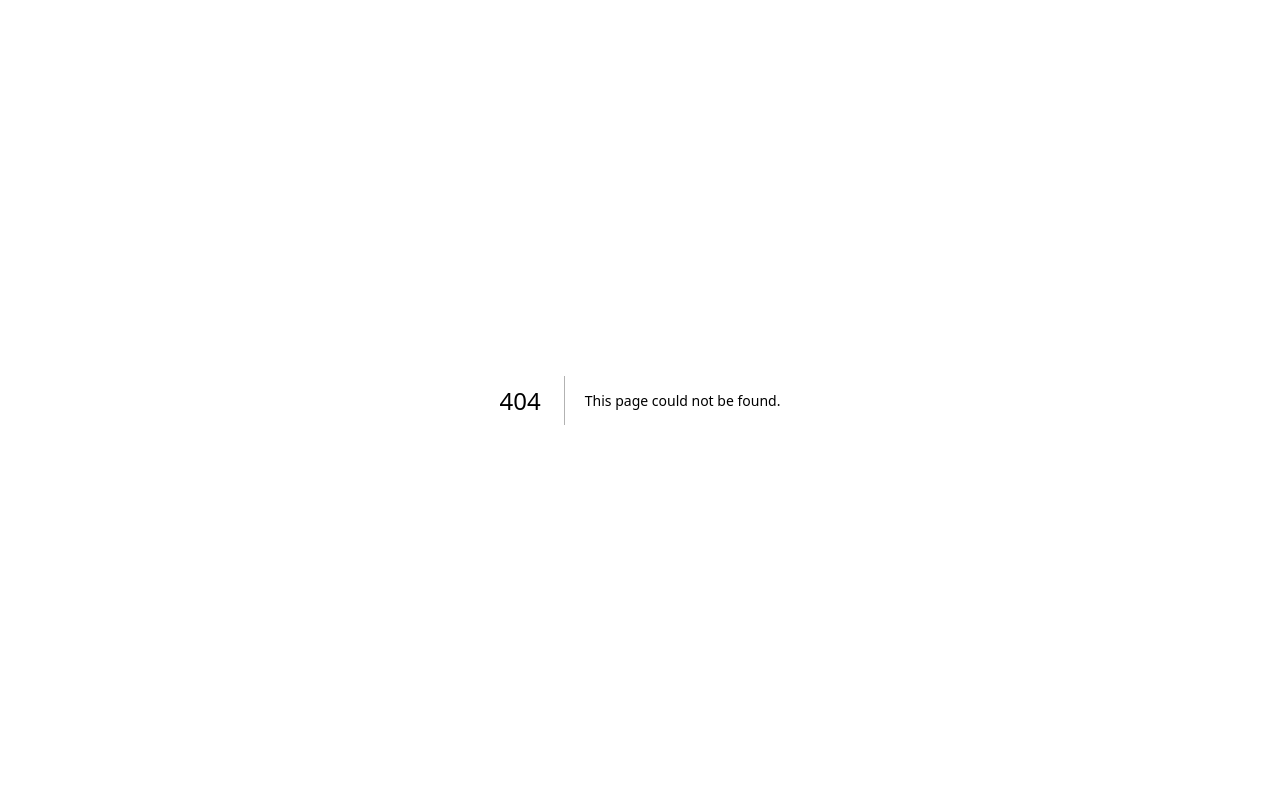
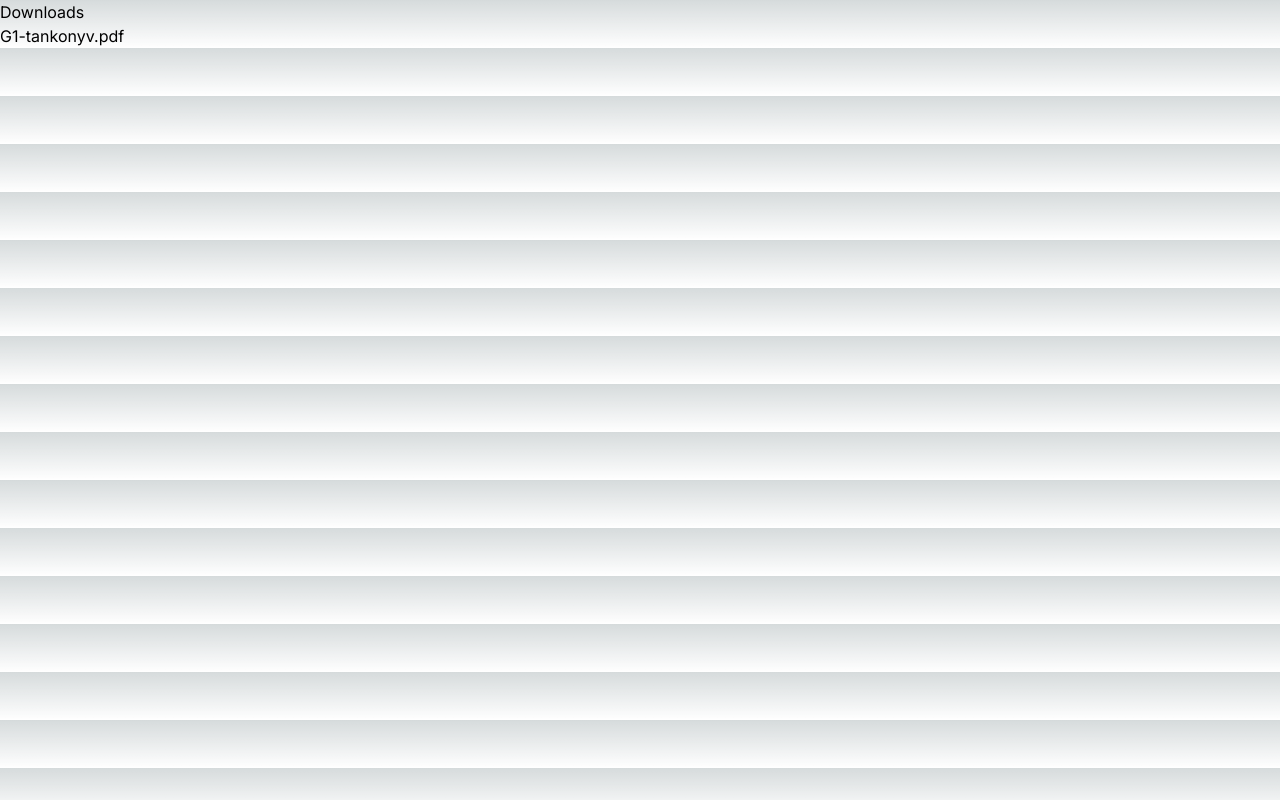
Before and after one commit to szilagyi-math/notes, a Next.js app: page /downloads in a window 1280 px wide. Before the commit this address had no page. Built offline with nearby package versions, Linux system fonts and the light colour scheme.

Commit message:
Add downloads page

```diff
--- /dev/null
+++ b/content/downloads.ts
@@ -0,0 +1,51 @@
+import fs from 'fs/promises';
+import path from 'path';
+
+import type { Subject } from 'scripts';
+
+type File = {
+  path: string;
+  filename: string;
+  subject: Subject;
+  type: 'book';
+};
+
+const downloads: File[] = [
+  {
+    path: 'content/G1-book/__BUILD__/main.pdf',
+    filename: 'G1-tankonyv.pdf',
+    subject: 'G1',
+    type: 'book',
+  },
+];
+
+const moveFiles = async (
+  files = downloads,
+  buildDir = 'build',
+  outDir: string | string[] = ['out', 'downloads']
+) => {
+  const cwd = process.cwd();
+
+  // Create the output directory if it doesn't exist
+  await fs.mkdir(
+    path.join(cwd, ...(typeof outDir === 'string' ? [outDir] : outDir)),
+    {
+      recursive: true,
+    }
+  );
+
+  for (const file of files) {
+    const src = path.join(cwd, file.path).replace('__BUILD__', buildDir);
+    const dest = path.join(
+      cwd,
+      ...(typeof outDir === 'string' ? [outDir] : outDir),
+      file.filename
+    );
+
+    await fs.copyFile(src, dest);
+
+    console.log(`Copied ${file.filename}`);
+  }
+};
+
+export { downloads, moveFiles };
--- /dev/null
+++ b/movefiles.ts
@@ -0,0 +1,3 @@
+import { moveFiles } from 'content/downloads';
+
+moveFiles();
--- /dev/null
+++ b/src/app/downloads/page.tsx
@@ -0,0 +1,20 @@
+import { downloads } from 'content/downloads';
+
+import type { NextPage } from 'next';
+
+interface DownloadsPageProps {}
+
+const DownloadsPage: NextPage<DownloadsPageProps> = () => {
+  return (
+    <div>
+      <h1>Downloads</h1>
+      {downloads.map(file => (
+        <div key={file.filename}>
+          <a href={`/downloads/${file.filename}`}>{file.filename}</a>
+        </div>
+      ))}
+    </div>
+  );
+};
+
+export default DownloadsPage;
```
Also changed, not shown: 1 other file (tests, documents, lock files or other folders).
